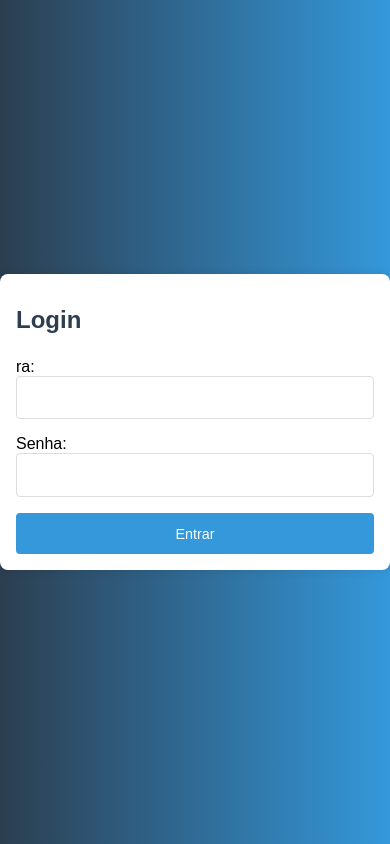
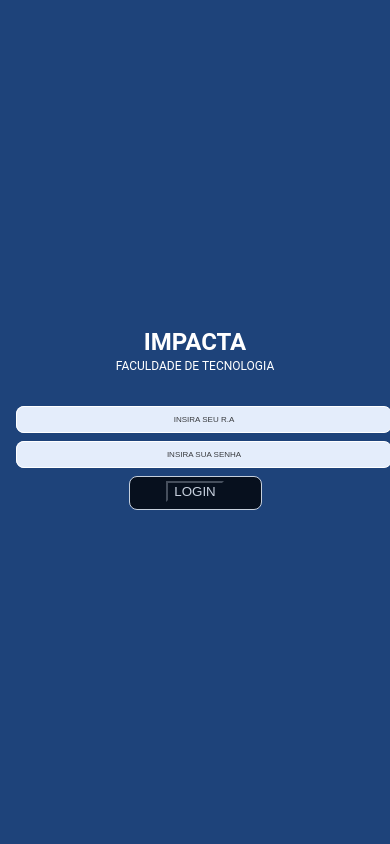
Before and after one commit to JoaoFXs/sec-chatbot-project, a Django app: page /login/ in a window 390 px wide. Run offline with Django 5.2, Linux system fonts and the light colour scheme.

Commit message:
Ajustes em front end de login

```diff
--- a/sec_chatbot/forms.py
+++ b/sec_chatbot/forms.py
@@ -2,13 +2,19 @@ from django import forms
 from django.contrib.auth import authenticate
 
 class AlunoAuthenticationForm(forms.Form):
-    ra = forms.CharField(label='ra')
-    password = forms.CharField(label='Senha', widget=forms.PasswordInput)
+    ra = forms.CharField(label='ra',  widget=forms.TextInput(attrs={
+            'placeholder': 'INSIRA SEU R.A',
+            'class': 'form-control'  # Adicione outras classes CSS se necessário
+        }))
+    password = forms.CharField(label='Senha', widget=forms.PasswordInput(attrs={
+            'placeholder': 'INSIRA SUA SENHA',
+            'class': 'form-control'  # Adicione outras classes CSS se necessário
+        }))
 
     def clean(self):
         ra = self.cleaned_data.get('ra')
         password = self.cleaned_data.get('password')
-        print(f"Username: {ra}, Password: {password}")
+
         if ra and password:
             self.user_cache = authenticate(ra=ra, password=password)
             if self.user_cache is None:
--- a/sec_chatbot/templates/sec_chatbot/pages/login.html
+++ b/sec_chatbot/templates/sec_chatbot/pages/login.html
@@ -5,97 +5,279 @@
     <meta name="viewport" content="width=device-width, initial-scale=1.0">
     <title>Login</title>
     <style>
-        /* static/css/login.css */
-
+        /* Estilos gerais */
         body {
             margin: 0;
             font-family: Arial, sans-serif;
-    background: linear-gradient(to right, #2c3e50, #3498db); /* Gradiente de fundo azul escuro para claro */
+            background: #1E437A; /* Cor de fundo */
             display: flex;
             justify-content: center;
             align-items: center;
-    height: 100vh;
+            min-height: 100vh;
         }
 
-.login-container {
+        /* Container principal */
+        .container {
+            width: 100%;
+            max-width: 1366px;
+            padding: 2rem;
+            background: #1E437A;
+            display: flex;
+            flex-direction: column;
+            align-items: center;
+            gap: 1rem;
+        }
+
+        /* Cabeçalho */
+        .header {
+            width: 100%;
+            display: flex;
+            flex-direction: column;
+            align-items: center;
+        }
+
+        /* Estilo do frame */
+        .frame {
+            text-align: center;
+            margin-bottom: 1rem;
+        }
+
+        .heading1 .impacta {
+            color: white;
+            font-size: 4rem; /* Ajuste o tamanho conforme necessário */
+            font-family: Roboto, sans-serif;
+            font-weight: 700;
+            line-height: 4.5rem; /* Ajuste o line-height conforme necessário */
+        }
+
+        .heading2 .faculdade-de-tecnologia {
+            color: white;
+            font-size: 1.25rem; /* Ajuste o tamanho conforme necessário */
+            font-family: Roboto, sans-serif;
+            font-weight: 400;
+            line-height: 1.75rem; /* Ajuste o line-height conforme necessário */
+        }
+
+        /* Formulário */
+        .form-container {
+            width: 100%;
+            max-width: 414px;
+            display: flex;
+            flex-direction: column;
+            align-items: center;
+            gap: 0.5rem;
+        }
+
+        /* Botões */
+        .button {
+            width: 100%;
+            max-width: 414px;
+            height: 42px;
+            padding: 4px 24px;
+            background: white;
+            border-radius: 8px;
+            border: 1px solid white;
             display: flex;
             justify-content: center;
             align-items: center;
-    width: 100%;
+            opacity: 0.75;
+            gap: 4px;
+            margin-bottom: 0.5rem;
         }
 
-.login-box {
-    background: #ffffff; /* Caixa branca para contraste */
-    padding: 2rem;
-    border-radius: 8px;
-    box-shadow: 0 0 10px rgba(0, 0, 0, 0.1);
-    max-width: 400px;
-    width: 100%;
+        .button.login {
+            background: black;
+            color: white;
+            max-width: 115px;
+            height: 24px;
+            font-size: 0.625rem; /* 10px */
         }
 
-.login-box h1 {
-    margin-bottom: 1.5rem;
-    color: #2c3e50; /* Azul escuro para o texto */
+        .button-text {
+            font-size: 0.875rem; /* 14px */
+            font-family: Roboto, sans-serif;
+            font-weight: 500;
+            line-height: 1.5rem; /* 22px */
         }
 
-.login-box form {
+        /* Ajuste para os campos de formulário */
+        .form-control::placeholder {
+            color: black; /* Cor do placeholder */
+            opacity: 0.75; /* Controle da opacidade */
+
+            text-align: center; /* Alinhamento central */
+        }
+        .form-group {
+            width: 100%;
+            background: #E4EDFB;
             display: flex;
             flex-direction: column;
+            border-radius: 8px;
+            align-items: flex-start;
         }
 
-.login-box form input {
-    margin-bottom: 1rem;
-    padding: 0.8rem;
-    border: 1px solid #ddd;
-    border-radius: 4px;
-    font-size: 1rem;
+
+
+        .form-group label {
+            color: white;
+            font-size: 0.875rem;
+            border-radius: 8px;
+            border: 1px solid white;
+            background: #E4EDFB;
+            margin-bottom: 0.25rem;
         }
 
-.login-box form button {
-    padding: 0.8rem;
-    border: none;
-    border-radius: 4px;
-    background-color: #3498db; /* Azul claro para o botão */
-    color: #fff;
-    font-size: 1rem;
-    cursor: pointer;
-    transition: background-color 0.3s ease;
+        .form-group input {
+            width: 100%;
+            max-width: 414px;
+            padding: 8px;
+            border-radius: 8px;
+            border: 1px solid white;
+            background: #E4EDFB;
+            text-align: center;
+            color: black;
+            font-size: 0.875rem;
+            outline: none;
+        }
+        .form-group input:hover {
+            transform: scale(1.01); /* Aumenta ligeiramente o tamanho do input */
+            background-color: #C5D8F6;
+
+        }
+        /* Responsividade */
+        @media (max-width: 1024px) {
+            .heading1 .impacta {
+                font-size: 3rem;
+                line-height: 3.5rem;
             }
 
-.login-box form button:hover {
-    background-color: #2980b9; /* Azul escuro quando o botão é focado */
+            .heading2 .faculdade-de-tecnologia {
+                font-size: 1rem;
+                line-height: 1.5rem;
             }
 
-@media (max-width: 600px) {
-    .login-box {
+            .button {
+                padding: 4px 16px;
+            }
+
+            .button.login {
+                font-size: 0.625rem; /* 10px */
+            }
+
+            .button-text {
+                font-size: 0.75rem;
+            }
+
+            .form-group input {
+                font-size: 0.75rem;
+            }
+        }
+
+        @media (max-width: 768px) {
+            .container {
                 padding: 1rem;
             }
 
-    .login-box h1 {
-        font-size: 1.5rem;
+            .heading1 .impacta {
+                font-size: 2rem;
+                line-height: 2.5rem;
             }
 
-    .login-box form input, .login-box form button {
-        font-size: 0.9rem;
+            .heading2 .faculdade-de-tecnologia {
+                font-size: 0.875rem;
+                line-height: 1.25rem;
+            }
+
+            .button {
+                width: 100%;
+                max-width: none;
+                padding: 4px 12px;
+            }
+
+            .button.login {
+                font-size: 0.5rem; /* 8px */
+            }
+
+            .button-text {
+                font-size: 0.625rem;
+            }
+
+            .form-group input {
+                font-size: 0.625rem;
             }
         }
 
+        @media (max-width: 480px) {
+            .heading1 .impacta {
+                font-size: 1.5rem;
+                line-height: 2rem;
+            }
+
+            .heading2 .faculdade-de-tecnologia {
+                font-size: 0.75rem;
+                line-height: 1rem;
+            }
+
+            .button {
+                padding: 4px 8px;
+            }
+
+            .button.login {
+                font-size: 0.5rem; /* 8px */
+            }
+
+            .button-text {
+                font-size: 0.5rem;
+            }
+
+            .form-group input {
+                font-size: 0.5rem;
+            }
+        }
     </style>
 </head>
 <body>
-    <div class="login-container">
-        <div class="login-box">
-            <h1>Login</h1>
-            <form method="post">
+    <div class="container">
+        <div class="header">
+            <div class="frame">
+                <div class="heading1">
+                    <div class="impacta">IMPACTA</div>
+                </div>
+                <div class="heading2">
+                    <div class="faculdade-de-tecnologia">FACULDADE DE TECNOLOGIA</div>
+                </div>
+            </div>
+        </div>
+
+        <form method="post" class="form-container">
+            {% csrf_token %}
+            {{ form.non_field_errors }}
+
+            <div class="form-group">
+                {{ form.ra }}
+                {{ form.ra.errors }}
+            </div>
+
+            <div class="form-group">
+                {{ form.password }}
+                {{ form.password.errors }}
+            </div>
+
+            <div class="button login">
+
+                <div class="button-text"> <button type="submit" style="background: black; color: white;">LOGIN</button></div>
+            </div>
+        </form>
+    </div>
+</body>
+</html>
+
+
+<!--
   {% csrf_token %}
                 {{ form.non_field_errors }}
                 {{ form.ra.label_tag }} {{ form.ra }}
                 {{ form.ra.errors }}
                 {{ form.password.label_tag }} {{ form.password }}
                 {{ form.password.errors }}
-                <button type="submit">Entrar</button>
-            </form>
-        </div>
-    </div>
-</body>
-</html>
+-->
```
Also changed, not shown: db.sqlite3. Lines whose indentation alone changed are shown as unchanged.
